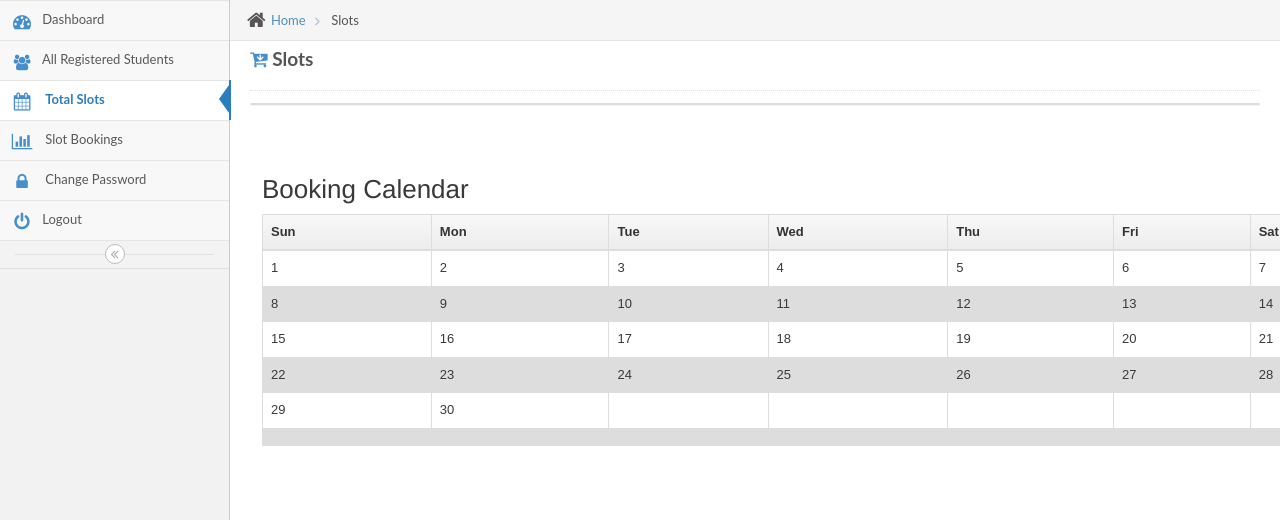
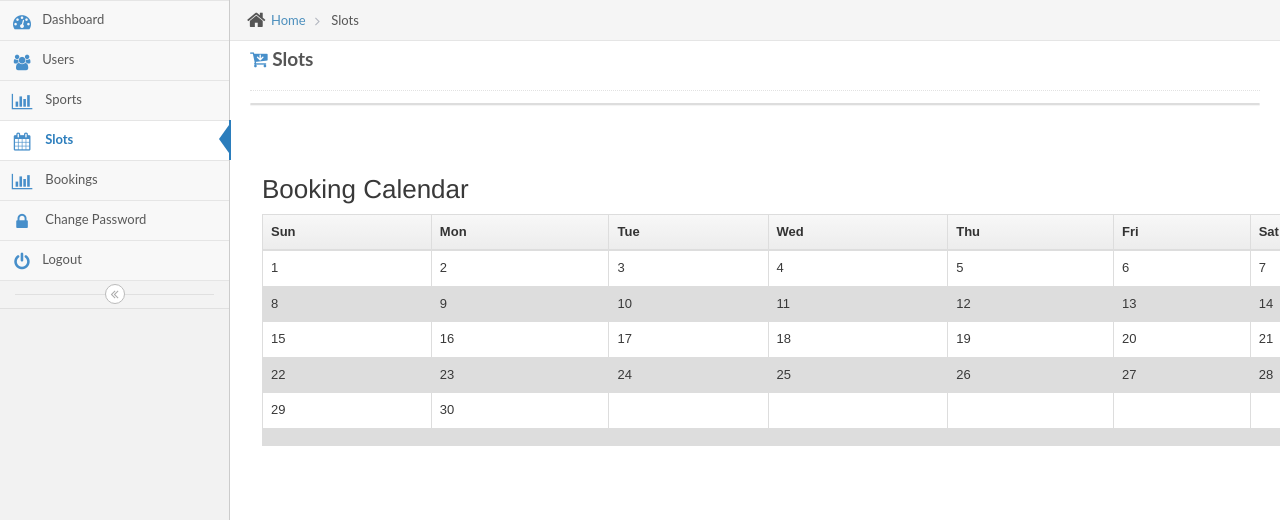
Before and after one commit to balajikalloji9/Campusclub, a CodeIgniter app: page /database/admin/slots/calender in a window 1280 px wide; the page is wider, and only the part inside the window is pictured. Shown: the part 45-565 px from the top of that part. Run offline with CodeIgniter, Linux system fonts and the light colour scheme; the visitor is signed in with stand-in values (Sample User, id 1); data that the repository does not hold is empty; some libraries are stand-ins or nearby versions.

Commit message:
left_menu.php

```diff
--- a/application/views/admin/includes/left_menu.php
+++ b/application/views/admin/includes/left_menu.php
@@ -52,28 +52,37 @@
 					</li>
 
 					<li class="<?php if($uri=='all_students') echo 'active';?>">
-						<a href="<?php echo site_url();?>admin/students/all">
+						<a href="<?php echo site_url();?>admin/users">
 							<i class="menu-icon blue fa fa-users bigger-120"></i>
-							<span class="menu-text">All Registered Students</span>
+							<span class="menu-text">Users</span>
 						</a>
 						<b class="arrow"></b>
 				        </li>
 
+				<li class="<?php if($uri=='sports') echo 'active';?>">
+								<a href="<?php echo site_url();?>admin/sports">
+									<i class="menu-icon fa fa-bar-chart blue"></i>
+									 <span style="padding:3px">Sports</span>
+								</a>
+								<b class="arrow"></b>
+							</li>
 				<li class="<?php if($uri=='slots') echo 'active';?>">
 								<a href="<?php echo site_url();?>admin/slots">
 									<i class="menu-icon fa fa-calendar blue"></i>
-									 <span style="padding:3px">Total Slots</span>
+									 <span style="padding:3px">Slots</span>
 								</a>
 								<b class="arrow"></b>
 							</li>
 
 				<li class="<?php if($uri=='slot_bookings') echo 'active';?>">
-								<a href="<?php echo site_url();?>admin/slot_bookings">
+								<a href="<?php echo site_url();?>admin/bookings">
 									<i class="menu-icon fa fa-bar-chart blue"></i>
-									 <span style="padding:3px">Slot Bookings</span>
+									 <span style="padding:3px">Bookings</span>
 								</a>
 								<b class="arrow"></b>
 							</li>
+
+
 
 
 
```
